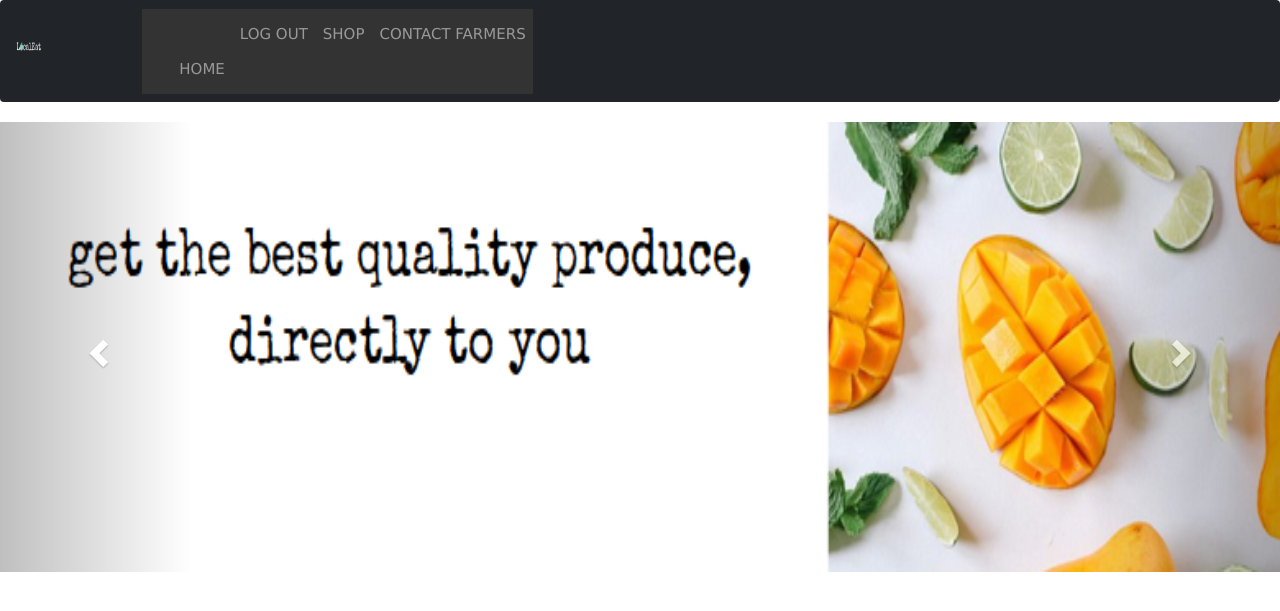
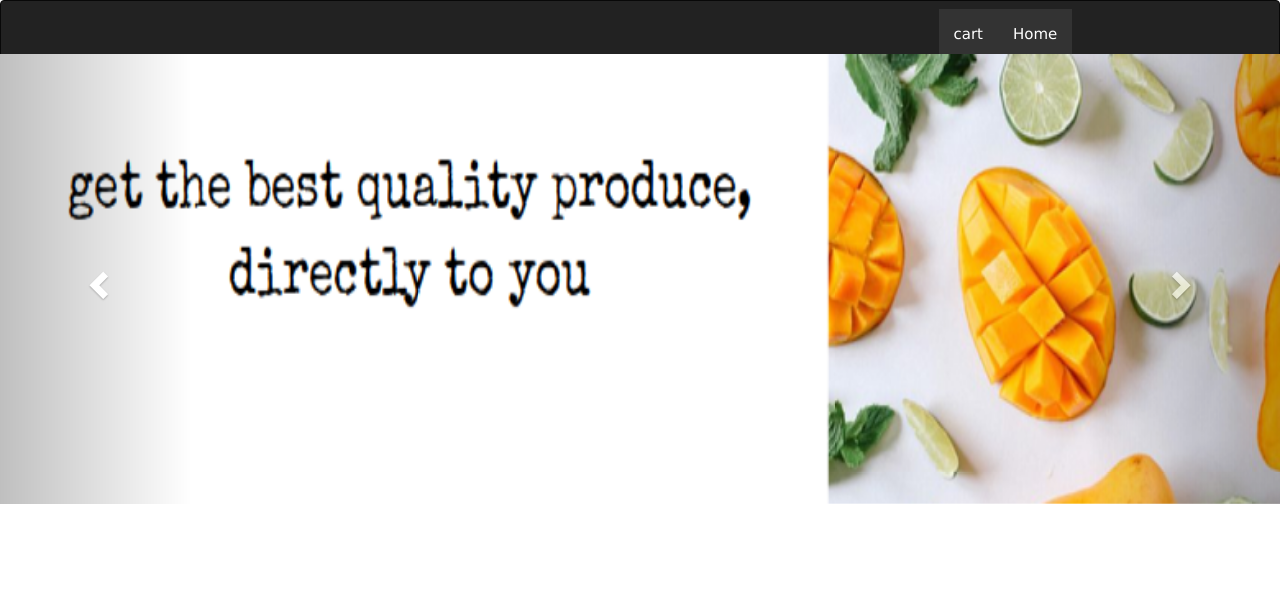
Before and after one commit to shmuel19-meet/LocalEat, a Flask app: page /shop in a window 1280 px wide. Shown: the top 611 px of the page. Run offline with Flask 2, Linux system fonts and the light colour scheme; some libraries are stand-ins or nearby versions.

Commit message:
fixed shop

```diff
--- a/templates/Shop.html
+++ b/templates/Shop.html
@@ -66,40 +66,28 @@ text-decoration-color: white;
  border: 2px solid #555555;
 }
 
-
+.navbar-inverse .navbar-nav > li > a {
+  color:white;
+}
 
 }
 </style>
 </head>
 <body>
-<nav class="navbar navbar-expand-lg navbar-dark fixed-top" id="mainNav" style="background-color: #212529">
-    <div class="container">
-      <a class="navbar-brand js-scroll-trigger" href="#page-top">
-        <img src="static/white.png" width="50%" height="50%">
-      <!--<button class="navbar-toggler navbar-toggler-right" type="button" data-toggle="collapse" data-target="#navbarResponsive" aria-controls="navbarResponsive" aria-expanded="false" aria-label="Toggle navigation">
-        Menu
-        <i class="fas fa-bars"></i>
-      </button>-->
-      <div class="collapse navbar-collapse" id="navbarResponsive">
-        <ul class="navbar-nav text-uppercase ml-auto">
-             <li class="nav-item">
-            <a class="nav-link js-scroll-trigger" href="/">Home</a>
-          </li>
-          <li class="nav-item">
-           <a class="nav-link js-scroll-trigger" href="/user_log-out">Log out</a></li>
-
-          <li class="nav-item">
-           <a class="nav-link js-scroll-trigger" href="/shop">Shop</a>
-          </li>
-          <li class="nav-item">
-            <a class="nav-link js-scroll-trigger" href="/contact">Contact Farmers</a>
-          </li>
-
-
-        </ul>
-      </div>
-    </div>
-  </nav>
+  <nav class="navbar navbar-inverse" style="margin-bottom: -1%;">
+  <div class="container-fluid">
+    <ul class="nav navbar-nav" style="display: inline-block;margin-left: 60%;">
+       {% if 'username' in session%}
+      <li><a href="/user_log-out">Log out</a></li>
+        {% endif %}
+        {% if 'farmname' in session%}
+      <li><a href="/farm_log-out">Log out</a></li>
+        {% endif %}
+    <li><a href="/cart">cart</a></li>
+    <li><a href="/">Home</a></li>
+    </ul>
+  </div>
+</nav>
 <div class="container">
   <div id="myCarousel" class="carousel slide" data-ride="carousel">
 
```
Also changed, not shown: templates/HomePage.html (+2 -22 lines), templates/User_HomePage.html (+0 -18 lines), Data.db.
